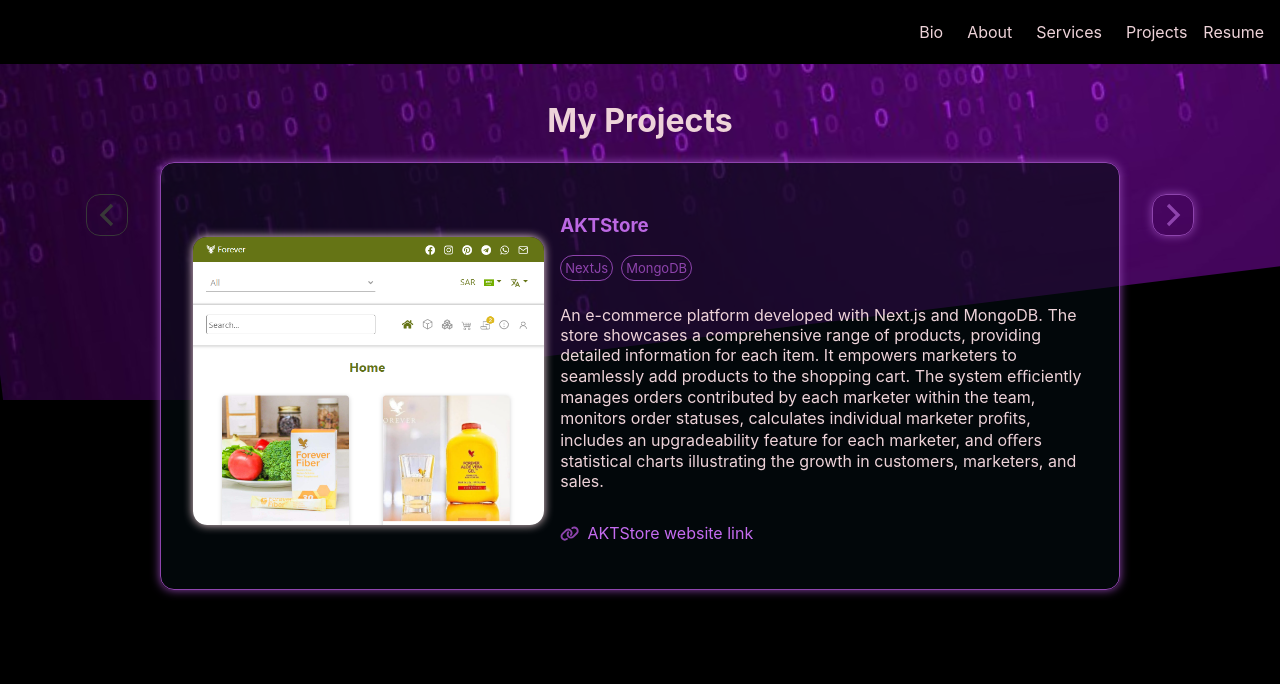
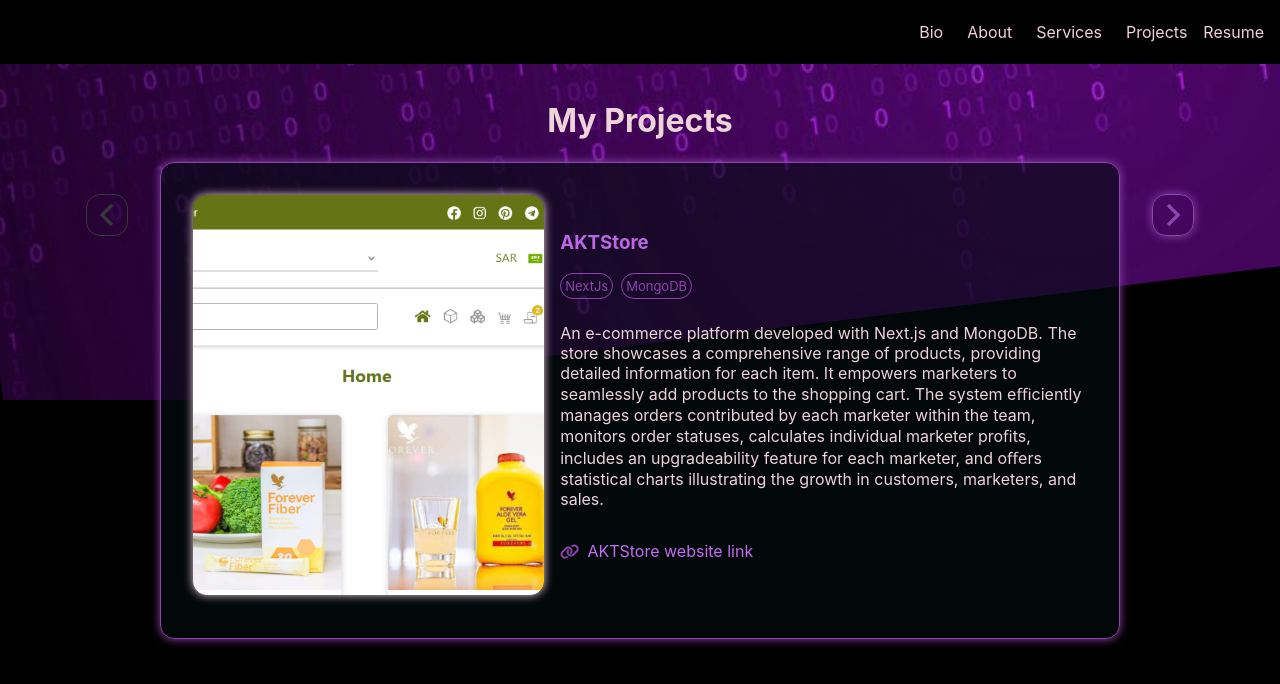
Before and after one commit to yasmineNjr/portfolio-app, a React (Create React App) app: page /Projects in a window 1280 px wide. Shown: the top 684 px of the page. Built offline with nearby package versions, Linux system fonts and the light colour scheme.

Commit message:
add ScheduleEase video url

```diff
--- a/src/components/ProjectItem.js
+++ b/src/components/ProjectItem.js
@@ -1,16 +1,13 @@
 import classes from './ProjectItem.module.css';
-// import {Link} from 'react-router-dom';
 import Card from '../components/layouts/Card';
 import { FaLink } from "react-icons/fa6";
+import { BiVideo } from "react-icons/bi";
 
 const ProjectItem = (props) => {
 
     return  <section className={classes.section}>
-                <Card height='90%'>
+                <Card height='95%'>
                     <div>
-                        {/* <div  style={{ textAlign: 'center', color: '#EED3D9' }}>
-                            <strong>{props.index} of {props.count}</strong>
-                        </div> */}
                         <div className={classes.maindiv}>
                             <div className={classes.imgdiv}>
                                 <img src={props.project.image} alt='logo' className={classes.img}/>
@@ -27,14 +24,21 @@
                                 <p>{props.project.description}</p>
                                 {
                                     props.project.url !== '' &&
-                                    <div style={{display: 'flex', flexDirection: 'row', alignItems: 'center', justifyContent: 'center', marginBottom: '0.5rem', padding: '0'}}>
+                                    <div style={{display: 'flex', flexDirection: 'row', alignItems: 'center', justifyContent: 'center', padding: '0'}}>
                                         <FaLink color='#8e44ad' size='1.2rem' style={{marginRight: '0.5rem'}}/>
                                         <p style={{padding: '0'}}>
                                             <a href={props.project.url} target='_blank' rel='noreferrer'>{props.project.urlText}</a>
-                                            {/* <Link to='/Bio'>{props.project.url}</Link> */}
                                         </p>
                                     </div>
-
+                                }
+                                {
+                                    props.project.video !== '' &&
+                                    <div style={{display: 'flex', flexDirection: 'row', alignItems: 'center', justifyContent: 'center', marginBottom: '0.5rem', padding: '0'}}>
+                                        <BiVideo color='#8e44ad' size='1.2rem' style={{marginRight: '0.5rem'}}/>
+                                        <p style={{padding: '0'}}>
+                                            <a href={props.project.video} target='_blank' rel='noreferrer'>{props.project.videoText}</a>
+                                        </p>
+                                    </div>
                                 }
                             </div>
                         </div>
--- a/src/components/ProjectItem.module.css
+++ b/src/components/ProjectItem.module.css
@@ -1,8 +1,10 @@
 .section {
     max-width: 60rem;
     width: 90%;
+    height: auto;
     /* margin: 2rem auto; */
     font-size:medium;
+    margin-bottom:1rem;
   }
 .section ul {
     list-style: none;
@@ -43,7 +45,7 @@
 }
 .imgdiv {
   width: 40%;
-  height: 90%;
+  height: 25rem;
   padding: 0;
   display: flex;
   flex-direction: column;
@@ -56,7 +58,7 @@
 .img {
   width: 100%;
   height: 100%;
-  object-fit: fill;
+  object-fit: cover;
 }
 .section a {
     color: #c56cf0;
@@ -84,6 +86,7 @@
     .section {
       max-width: 60rem;
       width: 90%;
+      height: auto;
       font-size:small;
     }
     .maindiv {
--- a/src/projects.js
+++ b/src/projects.js
@@ -6,7 +6,9 @@
         technics: ['NextJs', 'MongoDB', ],
         description: 'An e-commerce platform developed with Next.js and MongoDB. The store showcases a comprehensive range of products, providing detailed information for each item.  It empowers marketers to seamlessly add products to the shopping cart. The system eﬃciently manages orders contributed by each marketer within the team, monitors order statuses, calculates individual marketer proﬁts, includes an upgradeability feature for each marketer, and oﬀers statistical charts illustrating the growth in customers, marketers, and sales. ',
         url: 'https://forever-website.vercel.app/',
-        urlText: 'AKTStore website link'
+        urlText: 'AKTStore website link',
+        video: '',
+        videoText: '',
     },
     {
         id: '2',
@@ -15,7 +17,9 @@
         technics: ['ReactJs', 'LocalStorage', 'Socket.io'],
         description: 'A meeting scheduler app developed using React and Socket.io. Any user can define a meeting with possible dates and access meeting information when necessary. The application generates a code and associates this code with the relevant meeting. Any user can access meeting information via the shared code and see the most suitable times for everyone on the calendar. Any user can register to the meeting using the shared code and name and determine the most suitable time slots among possible dates. The user who creates the meeting chooses the best time for everyone by looking at calendar, Finally, the date specified for the meeting can be added to Google calendar. ',
         url: 'https://schedule-a-meeting-client.onrender.com ',
-        urlText: 'SchedulerEase website link'
+        urlText: 'SchedulerEase website link',
+        video: 'https://drive.google.com/file/d/1-a4kx_rhOQcx6XZHG67CvYzCnnowd3RD/view?usp=sharing',
+        videoText: 'SchedulerEase videa link',
     },
     {
         id: '3',
@@ -23,8 +27,10 @@
         title : 'Emlak ',
         technics: ['ASP.Net', 'Sql Server DB', 'MVC'],
         description: 'A website created using ASP.NET with C# language and a SQL Server database. It showcases real estate and provides a comprehensive suite of services for sellers, buyers of residential properties, and tenants. The platform features an intuitive and simpliﬁed interface, enabling users to easily furnish detailed property descriptions and upload a set of pictures for each listing. Additionally, it streamlines communication between sellers and buyers. ',
-        url: 'https://drive.google.com/file/d/1HMbNDL8qdhykz9E9yeCZcUugpfiEThnR/view?usp=sharing',
-        urlText: 'Emlak video link'
+        url: '',
+        urlText: '',
+        video: 'https://drive.google.com/file/d/1HMbNDL8qdhykz9E9yeCZcUugpfiEThnR/view?usp=sharing',
+        videoText: 'Emlak video link',
     },
     {
         id: '4',
@@ -32,8 +38,10 @@
         title : 'InstiSys ',
         technics: ['WPF', 'Sql Server DB', 'Entity Frameorkk'],
         description: 'A desktop application developed using C#.NET with a SQL Server database, designed to manage educational courses and their details. It facilitates student registration and enrollment in the appropriate courses, saves feerelated information, and allows users to inquire about all outstanding fees up to a speciﬁc date. The application also handles the calculation of income, expenses, and the deserved fees of individual students. Additionally, it maintains employee data and calculates their monthly salaries. ',
-        url: 'https://drive.google.com/file/d/1Uc2k6l_-julyfKQ1VXa1y6B7MXu60kpK/view?usp=sharing',
-        urlText: 'InstiSys video link'
+        url: '',
+        urlText: '',
+        video: 'https://drive.google.com/file/d/1Uc2k6l_-julyfKQ1VXa1y6B7MXu60kpK/view?usp=sharing',
+        videoText: 'InstiSys video link',
     },
 ]
 
```
Also changed, not shown: notes.txt.
